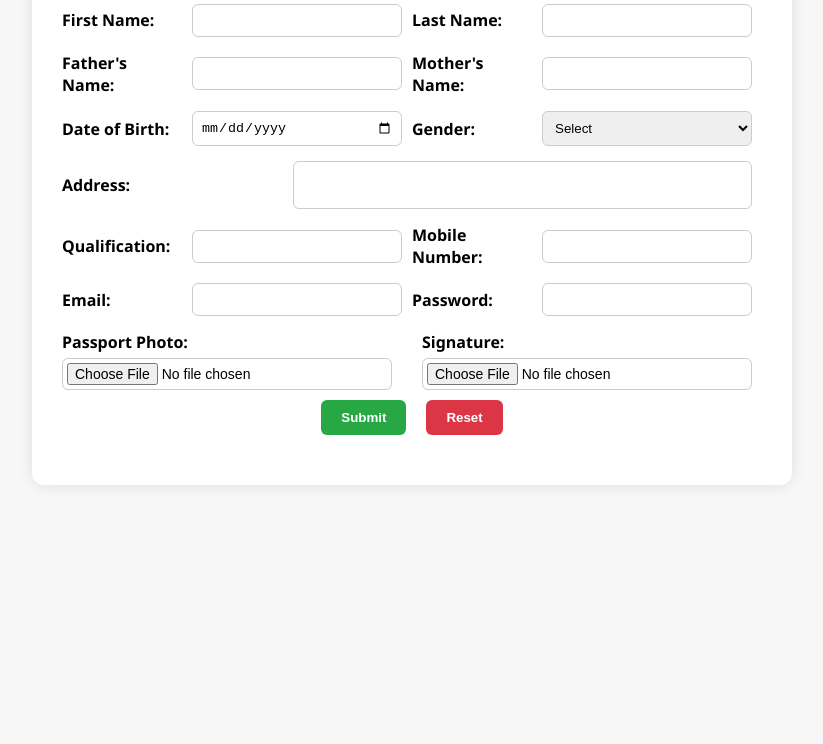
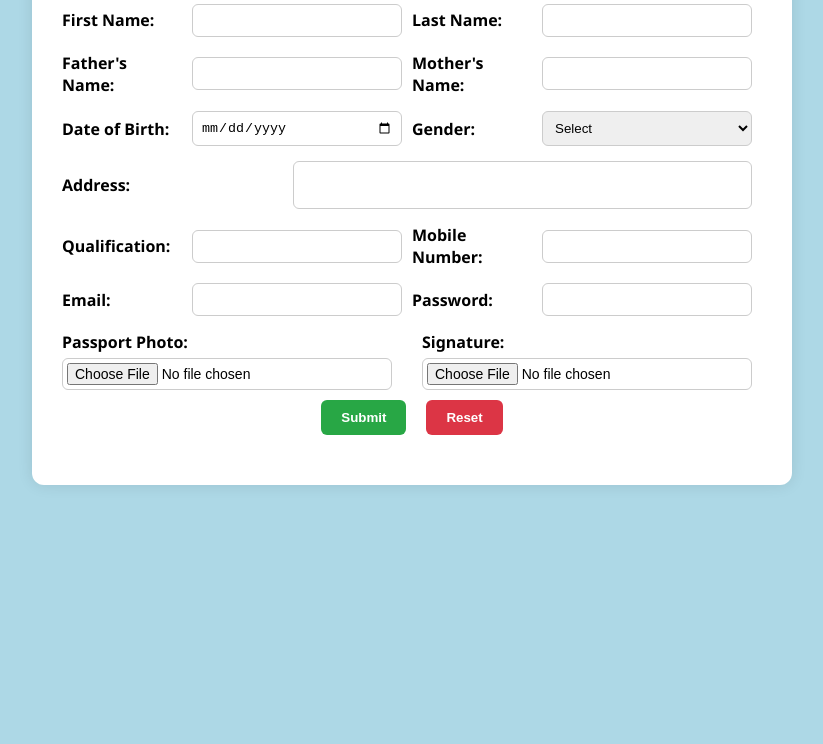
Before and after one commit to sjaffer-cse235a0507/DevOps, a plain HTML site: page index.html in a window 1280 px wide. Shown: the part 132-876 px from the top of the page, without its empty margins (228-1051 px from the left). Drawn offline with Linux system fonts and the light colour scheme.

Commit message:
Update style.css

```diff
--- a/style.css
+++ b/style.css
@@ -1,6 +1,6 @@
 body {
   font-family: 'Segoe UI', sans-serif;
-  background: #f7f7f7;
+  background: #ADD8E6;
   display: flex;
   justify-content: center;
   align-items: flex-start;
```
